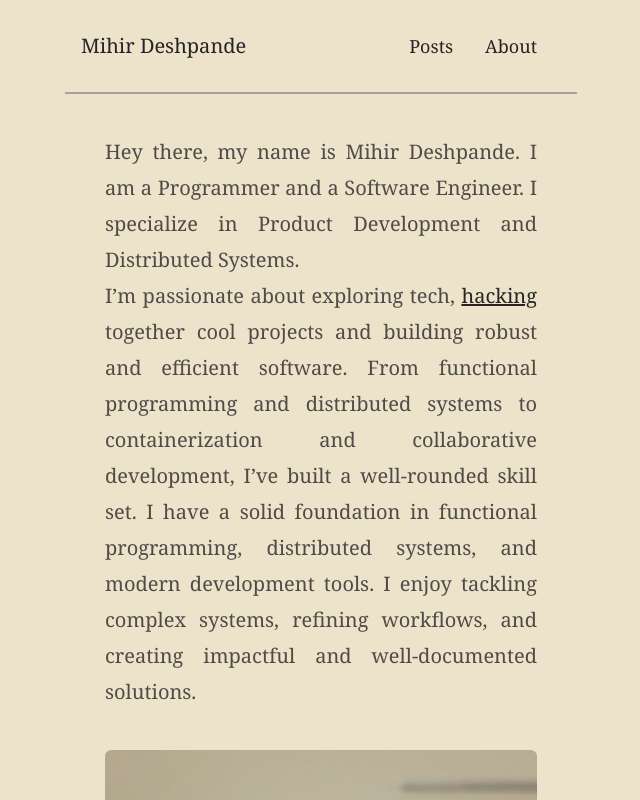
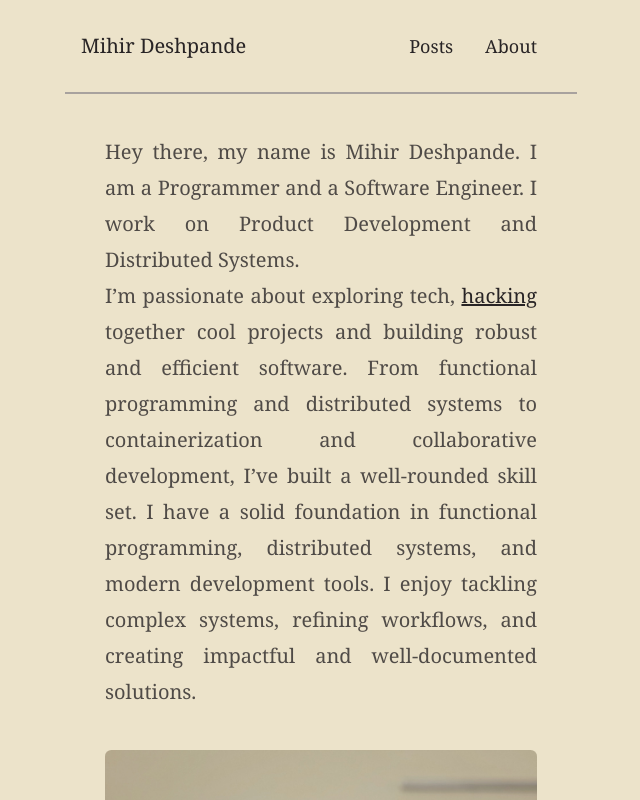
Before and after one commit to mihirrd/next-blog, a Next.js app: page /about in a window 1280 px wide. Shown: the top 800 px of the page, without its empty margins (319-959 px from the left). Built offline with nearby package versions, Linux system fonts and the light colour scheme.

Commit message:
Edit about

```diff
--- a/app/about/page.tsx
+++ b/app/about/page.tsx
@@ -10,7 +10,7 @@ const page = () => {
       <section className="flex justify-center mb-1 font-serif text-justify">
         <div className="flex flex-col p-10 w-full lg:w-2/5 md:text-lg">
           <p className='mb-10 prose md:prose-xl'>
-            Hey there, my name is Mihir Deshpande. I am a Programmer and a Software Engineer. I specialize in Product Development and Distributed Systems.
+            Hey there, my name is Mihir Deshpande. I am a Programmer and a Software Engineer. I work on Product Development and Distributed Systems.
             <br />
             I’m passionate about exploring tech, <a href='https://www.paulgraham.com/hp.html' target="blank" className=''>hacking</a> together cool projects and building robust and efficient software. From functional programming and distributed systems to containerization and collaborative development, I’ve built a well-rounded skill set. I have a solid foundation in functional programming, distributed systems, and modern development tools. I enjoy tackling complex systems, refining workflows, and creating impactful and well-documented solutions.
           </p>
```
